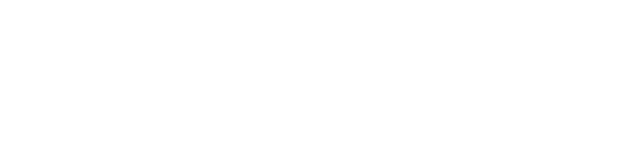
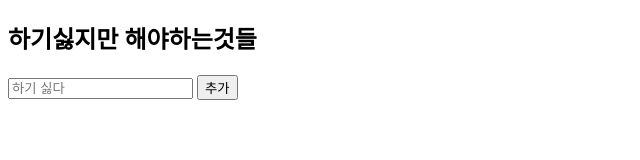
Before and after one commit to mBIGp/todolist, a plain HTML site: page index.html in a window 1280 px wide. Shown: the whole page, without its empty margins (0-640 px from the left). Drawn offline with Linux system fonts and the light colour scheme.

Commit message:
딱히 한거 없는데 일단 뼈대만 만듬

```diff
--- a/index.html
+++ b/index.html
@@ -1,9 +1,19 @@
 <!DOCTYPE html>
-<html lang="en">
+<html lang="ko">
   <head>
     <meta charset="UTF-8" />
     <meta name="viewport" content="width=device-width, initial-scale=1.0" />
     <title>히히 하기싫다, 하지만 해야하지</title>
   </head>
-  <body></body>
+  <style></style>
+  <body>
+    <div class="container">
+      <h2>하기싫지만 해야하는것들</h2>
+      <input type="text" id="taskInput" placeholder="하기 싫다" />
+      <button onclick="addTask()">추가</button>
+      <ul id="하기싫은것들"></ul>
+    </div>
+
+    <script src="main.js"></script>
+  </body>
 </html>
--- /dev/null
+++ b/main.js
@@ -0,0 +1,4 @@
+//투두리스트 디자인...
+//아 하기싫은데....
+//자고싶다
+//내용,체크여부,id
```
